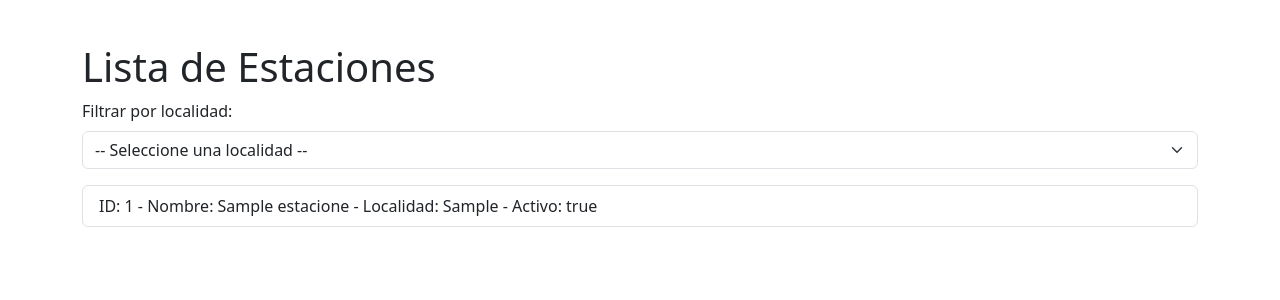
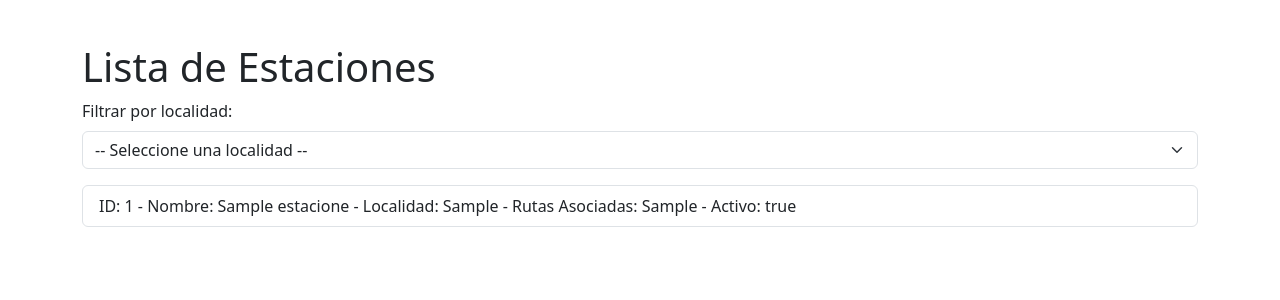
Before and after one commit to Juanes0706/Proyecto, a FastAPI app: page /read in a window 1280 px wide. Shown: the part 251-551 px from the top of the page. Run offline with FastAPI, Linux system fonts and the light colour scheme; tables that the repository leaves empty hold one stand-in row (values such as "Sample post"); data that the repository does not hold is empty.

Commit message:
maquillando codigo y arreglando filtrados

```diff
--- a/crud.py
+++ b/crud.py
@@ -1,5 +1,5 @@
 from sqlalchemy.orm import Session
-from sqlalchemy import or_
+from sqlalchemy import or_, func
 import models, schemas
 from typing import Optional
 
@@ -50,7 +50,7 @@ def obtener_estaciones(db: Session, sector: Optional[str] = None):
     query = db.query(models.Estacion)
 
     if sector:
-        query = query.filter(models.Estacion.localidad.ilike(sector))
+        query = query.filter(func.unaccent(models.Estacion.localidad).ilike(func.unaccent(sector)))
 
     return query.all()
 
--- a/templates/ReadPage.html
+++ b/templates/ReadPage.html
@@ -91,7 +91,7 @@
             estaciones.forEach((estacion) => {
                 const li = document.createElement("li");
                 li.className = "list-group-item";
-                li.textContent = `ID: ${estacion.id} - Nombre: ${estacion.nombre_estacion} - Localidad: ${estacion.localidad} - Activo: ${estacion.activo}`;
+                li.textContent = `ID: ${estacion.id} - Nombre: ${estacion.nombre_estacion} - Localidad: ${estacion.localidad} - Rutas Asociadas: ${estacion.rutas_asociadas} - Activo: ${estacion.activo}`;
                 listaEstaciones.appendChild(li);
             });
         }
```
